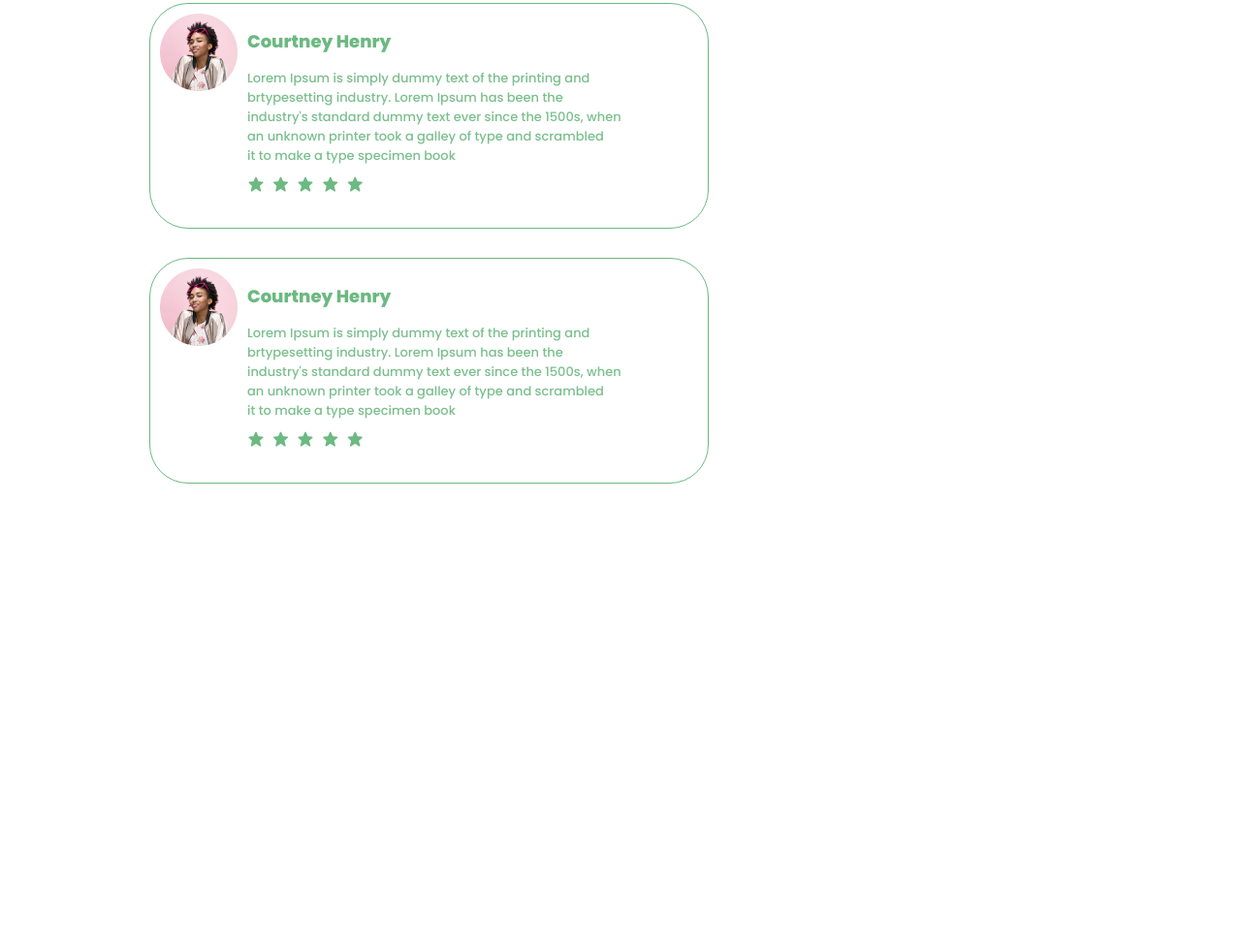
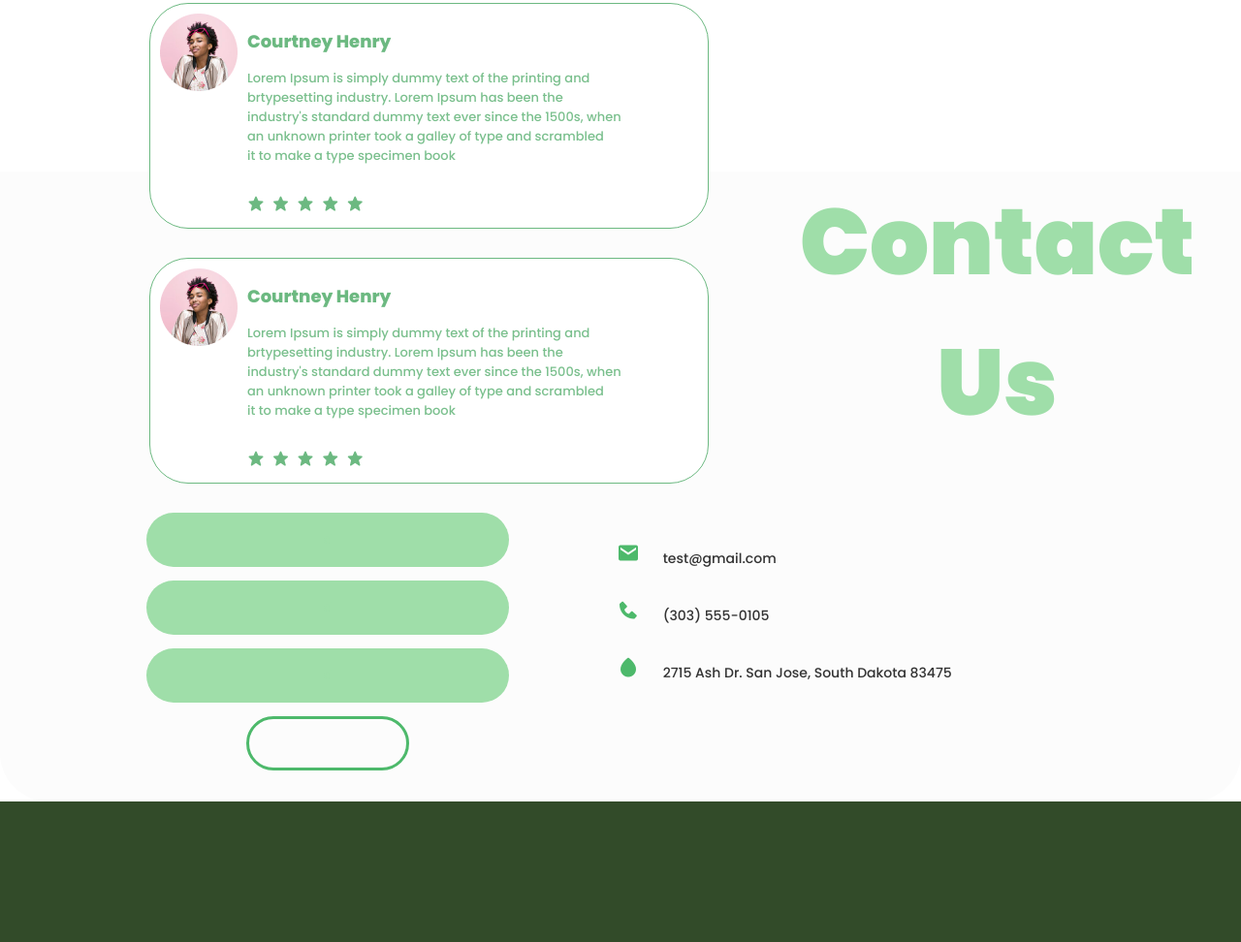
Before and after one commit to Akobir12/ako, a plain HTML site: page list 8/index.html in a window 1280 px wide. Shown: the part 3819-4791 px from the top of the page at 97% size. Before the commit the page ends 4348 px from the top, so only its background shows below. Drawn offline with nearby package versions, Linux system fonts and the light colour scheme; a web font is replaced by a local one.

Commit message:
list 8 yangilangn

```diff
--- a/list 8/index.html
+++ b/list 8/index.html
@@ -141,10 +141,39 @@
 				<i class='bx bxs-star' style='color:#6CB981'  ></i>
 			</li>
 		</ul>
+<!-- navogatiom end -->
 
 
 
+<!-- footer start -->
+	<div class="box8">
+			<h1>Contact Us</h1>
+			<ul class="items4">
+				<li class="list4">
+					<button>d</button>
+					<button>d</button>
+					<button>d</button>
+					<button>d</button>
+				</li>
+				<li class="list-right">
+					<a href="email">
+						<i class='bx bxs-envelope' style='color: #4DB96B;'  ></i>
+						test@gmail.com
+					</a><br>
+					<a href="tell:+998915506100">
+						<i class='bx bxs-phone' style='color:#4DB96B;' ></i>
+						(303) 555-0105
+					</a><br>
+					<a href="email">
+						<i class='bx bxs-droplet' style='color:#4DB96B;' ></i>
+						2715 Ash Dr. San Jose, South Dakota 83475
+					</a>
+				</li>
+			</ul>
+		</div>
+<!-- footer end -->
+<div class="bos">
 
-<!-- navogatiom end -->
+</div>
 </body>
 </html>
--- a/list 8/style/style.css
+++ b/list 8/style/style.css
@@ -212,7 +212,6 @@ h3{
 	text-align: left;
 	color: #6CB981;
 	opacity: 0.9;
-	margin-bottom: 10px;
 	font-size: 13px;
 }
 .list5 i {
@@ -234,3 +233,85 @@ h3{
 	height: 470px;
 }
 /*navigaiton end*/
+
+
+/*footer start*/
+.box8 {
+	width: 80%;
+	height: 550px;
+	margin-left: auto;
+	margin-right: auto;
+}
+.box8 h3 {
+	font-size: 30px;
+	font-weight: 300;
+	color: #4F4F4F;
+}
+.list3 {
+	margin: 10px;
+	float: left;
+}
+
+.box8 {
+	margin-left: auto;
+	margin-right: auto;
+	margin-top: 230px;
+	background-color: #FCFCFC;
+	border-radius: 0px 0px 50px 50px;
+	width: 100%;
+	height: 650px;
+}
+.list4 {
+	text-align: center;
+	float: left;
+	width: 45%;
+	height: 270px;
+}
+.list4 button {
+	margin-left: 100px;
+	margin-bottom: 14px;
+	width: 374px;
+	height: 56px;
+	background-color: #9FDEA9;
+	color: #9FDEA9;
+	border-radius: 61px;
+	border: 0;
+}
+.list4 button:nth-child(4) {
+	color: #FCFCFC;
+	background-color: #FCFCFC;
+	width: 168px;
+	height: 56px;
+	border: 3px solid #4DB96B;
+
+}
+.box8 h1 {
+	margin-bottom: 50px;
+	text-align: center;
+	color: #9FDEA9;
+	font-size: 96px;
+	font-weight: 900;
+}
+.list-right {
+	float: left;
+	color: #fff;
+}
+.list-right a {
+	margin-left: 20px;
+	color: #333333;
+	font-weight: 500;
+	font-size: 14px;
+
+	padding: 40px;
+}
+i {
+	font-size: 24px;
+	margin-top: 30px;
+	margin-right: 20px;
+}
+/*footer end*/
+.bos {
+	width: 100%;
+	height: 145px;
+	background-color: #324B29;
+}
```
